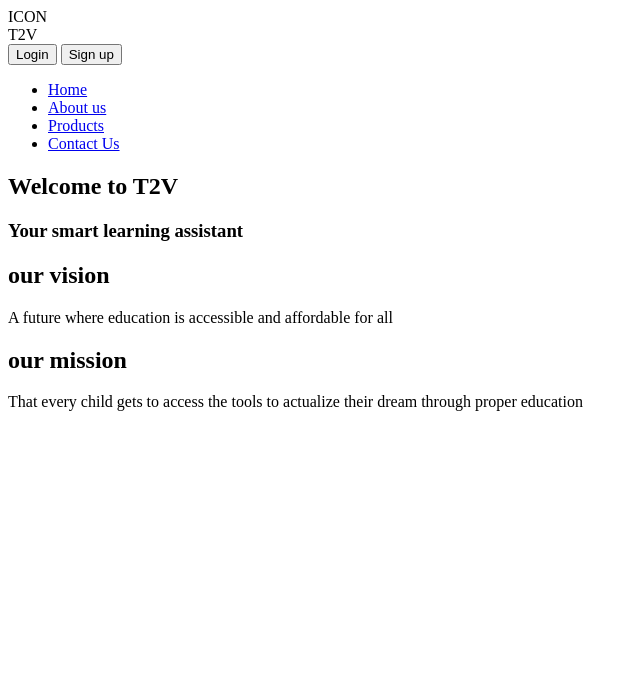
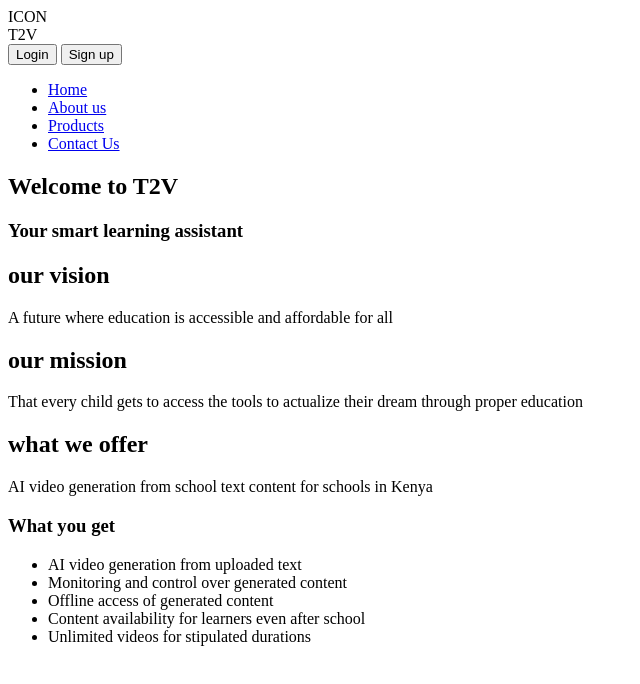
Before and after one commit to Shiku03/PLP-Final-Project-Repo, a plain HTML site: page index.html in a window 1280 px wide. Shown: the whole page, without its empty margins (0-640 px from the left). Drawn offline with Linux system fonts and the light colour scheme.

Commit message:
products section

```diff
--- a/index.html
+++ b/index.html
@@ -47,6 +47,19 @@
             <p>That every child gets to access the tools to actualize their dream through proper education</p>
         </section>
 
+        <section id="products">
+            <h2>what we offer</h2>
+            <p>AI video generation from school text content for schools in Kenya</p>
+
+            <h3>What you get</h3>
+            <ul>
+                <li>AI video generation from uploaded text</li>
+                <li>Monitoring and control over generated content</li>
+                <li>Offline access of generated content</li>
+                <li>Content availability for learners even after school</li>
+                <li>Unlimited videos for stipulated durations</li>
+            </ul>
+        </section>
 
     </div>
 </body>
```
